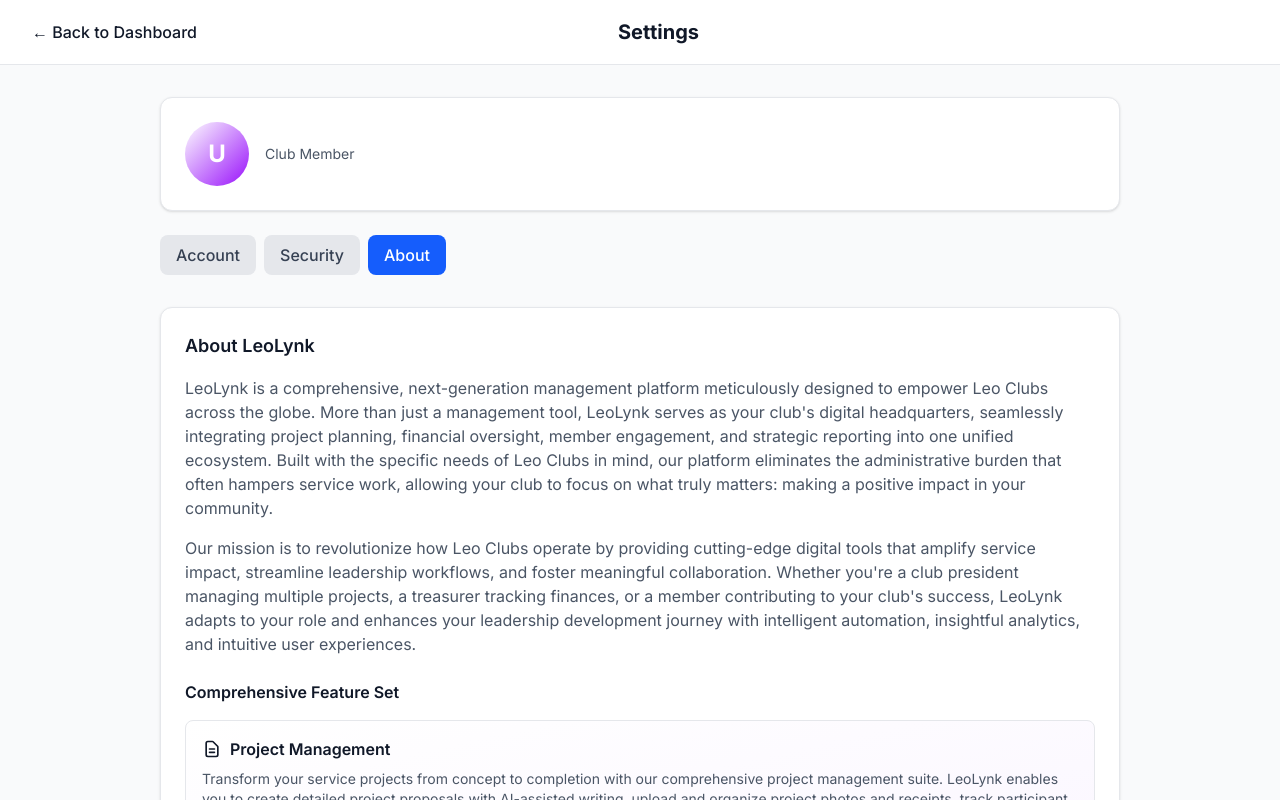
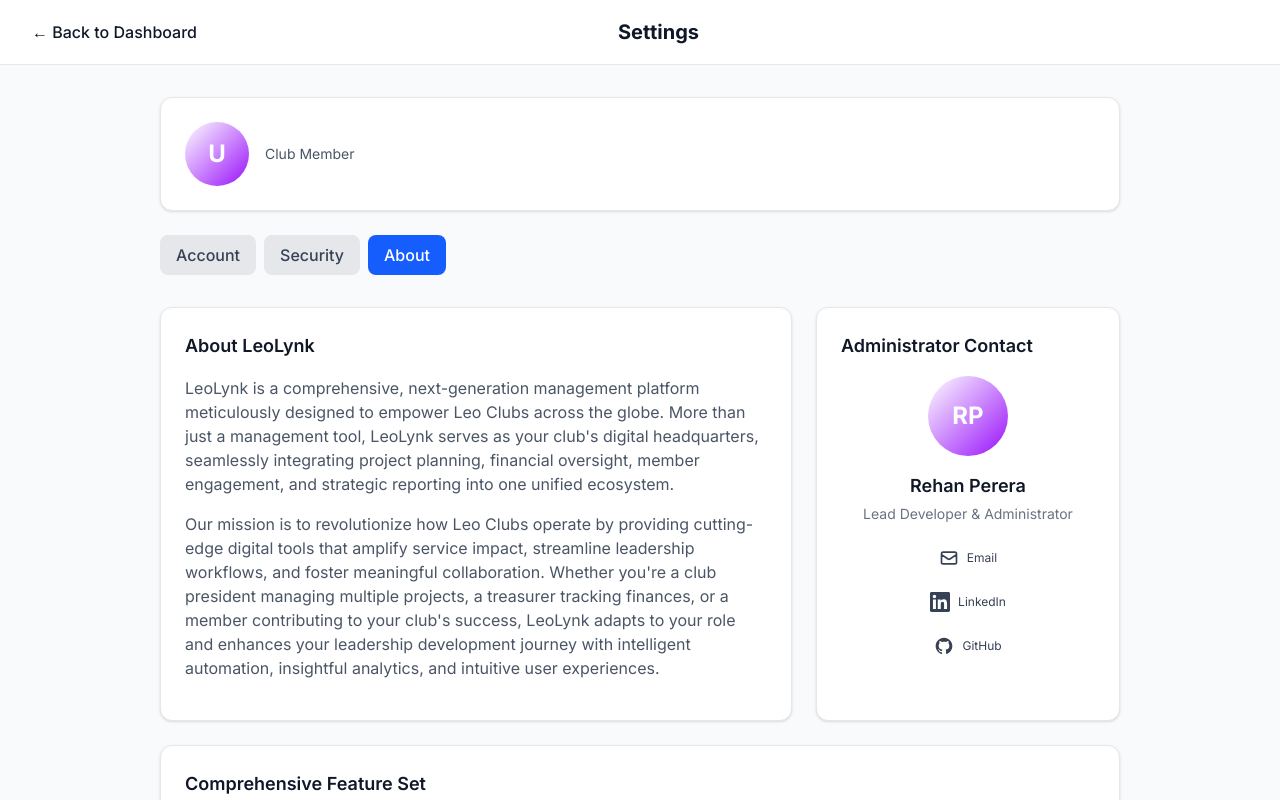
Before and after one commit to Rehanperer/leo-management, a Next.js app in the folder leo-management/: page /dashboard/settings in a window 1280 px wide. Both pictures are taken after a click on the button "About". Shown: the top 800 px of the page. Built offline with nearby package versions, Linux system fonts and the light colour scheme.

Commit message:
feat: introduce administrator contact information and refine the layout of the about section on the settings page.

```diff
--- a/leo-management/app/dashboard/settings/page.tsx
+++ b/leo-management/app/dashboard/settings/page.tsx
@@ -354,15 +354,17 @@
                 {/* About Section */}
                 {activeTab === 'about' && (
                     <div className="space-y-6 animate-fade-in">
-                        <div className="card">
+                        {/* Two-column layout for About and Contact */}
+                        <div className="grid grid-cols-1 lg:grid-cols-3 gap-6">
+                            {/* About LeoLynk - Takes 2 columns */}
+                            <div className="lg:col-span-2">
+                                <div className="card h-full">
                                     <h3 className="text-lg font-semibold text-gray-900 mb-4">About LeoLynk</h3>
                                     <div className="prose prose-sm max-w-none text-gray-600">
                                         <p className="mb-4">
                                             LeoLynk is a comprehensive, next-generation management platform meticulously designed to empower Leo Clubs across the globe.
                                             More than just a management tool, LeoLynk serves as your club's digital headquarters, seamlessly integrating project planning,
-                                    financial oversight, member engagement, and strategic reporting into one unified ecosystem. Built with the specific needs of
-                                    Leo Clubs in mind, our platform eliminates the administrative burden that often hampers service work, allowing your club to
-                                    focus on what truly matters: making a positive impact in your community.
+                                            financial oversight, member engagement, and strategic reporting into one unified ecosystem.
                                         </p>
                                         <p className="mb-4">
                                             Our mission is to revolutionize how Leo Clubs operate by providing cutting-edge digital tools that amplify service impact,
@@ -370,10 +372,68 @@
                                             a treasurer tracking finances, or a member contributing to your club's success, LeoLynk adapts to your role and enhances
                                             your leadership development journey with intelligent automation, insightful analytics, and intuitive user experiences.
                                         </p>
+                                    </div>
+                                </div>
+                            </div>
 
-                                <div className="mt-6">
-                                    <h4 className="font-semibold text-gray-900 mb-4 text-base">Comprehensive Feature Set</h4>
+                            {/* Administrator Contact - Takes 1 column on the right */}
+                            <div className="lg:col-span-1">
+                                <div className="card h-full">
+                                    <h3 className="text-lg font-semibold text-gray-900 mb-4">Administrator Contact</h3>
+                                    <div className="flex flex-col items-center text-center">
+                                        <div className="w-20 h-20 bg-gradient-to-br from-leo-600 to-purple-600 rounded-full flex items-center justify-center text-white mb-4">
+                                            <span className="text-2xl font-bold">RP</span>
+                                        </div>
+                                        <h4 className="font-semibold text-gray-900 text-lg mb-1">Rehan Perera</h4>
+                                        <p className="text-sm text-gray-500 mb-4">Lead Developer & Administrator</p>
 
+                                        {/* Contact Links */}
+                                        <div className="space-y-2 w-full">
+                                            <a
+                                                href="mailto:pererarehan2007@gmail.com"
+                                                className="flex items-center justify-center gap-2 text-gray-700 hover:text-leo-600 text-sm py-2 px-3 rounded-lg hover:bg-leo-50 transition-colors"
+                                                target="_blank"
+                                                rel="noopener noreferrer"
+                                            >
+                                                <svg className="w-5 h-5" fill="none" stroke="currentColor" viewBox="0 0 24 24">
+                                                    <path strokeLinecap="round" strokeLinejoin="round" strokeWidth={2} d="M3 8l7.89 5.26a2 2 0 002.22 0L21 8M5 19h14a2 2 0 002-2V7a2 2 0 00-2-2H5a2 2 0 00-2 2v10a2 2 0 002 2z" />
+                                                </svg>
+                                                <span className="text-xs">Email</span>
+                                            </a>
+
+                                            <a
+                                                href="https://www.linkedin.com/in/rehan-perera-09a9752b6/"
+                                                className="flex items-center justify-center gap-2 text-gray-700 hover:text-blue-600 text-sm py-2 px-3 rounded-lg hover:bg-blue-50 transition-colors"
+                                                target="_blank"
+                                                rel="noopener noreferrer"
+                                            >
+                                                <svg className="w-5 h-5" fill="currentColor" viewBox="0 0 24 24">
+                                                    <path d="M20.447 20.452h-3.554v-5.569c0-1.328-.027-3.037-1.852-3.037-1.853 0-2.136 1.445-2.136 2.939v5.667H9.351V9h3.414v1.561h.046c.477-.9 1.637-1.85 3.37-1.85 3.601 0 4.267 2.37 4.267 5.455v6.286zM5.337 7.433c-1.144 0-2.063-.926-2.063-2.065 0-1.138.92-2.063 2.063-2.063 1.14 0 2.064.925 2.064 2.063 0 1.139-.925 2.065-2.064 2.065zm1.782 13.019H3.555V9h3.564v11.452zM22.225 0H1.771C.792 0 0 .774 0 1.729v20.542C0 23.227.792 24 1.771 24h20.451C23.2 24 24 23.227 24 22.271V1.729C24 .774 23.2 0 22.222 0h.003z" />
+                                                </svg>
+                                                <span className="text-xs">LinkedIn</span>
+                                            </a>
+
+                                            <a
+                                                href="https://github.com/Rehanperer"
+                                                className="flex items-center justify-center gap-2 text-gray-700 hover:text-gray-900 text-sm py-2 px-3 rounded-lg hover:bg-gray-100 transition-colors"
+                                                target="_blank"
+                                                rel="noopener noreferrer"
+                                            >
+                                                <svg className="w-5 h-5" fill="currentColor" viewBox="0 0 24 24">
+                                                    <path fillRule="evenodd" clipRule="evenodd" d="M12 2C6.477 2 2 6.477 2 12c0 4.42 2.865 8.17 6.839 9.49.5.092.682-.217.682-.482 0-.237-.008-.866-.013-1.7-2.782.603-3.369-1.34-3.369-1.34-.454-1.156-1.11-1.463-1.11-1.463-.908-.62.069-.608.069-.608 1.003.07 1.531 1.03 1.531 1.03.892 1.529 2.341 1.087 2.91.831.092-.646.35-1.086.636-1.336-2.22-.253-4.555-1.11-4.555-4.943 0-1.091.39-1.984 1.029-2.683-.103-.253-.446-1.27.098-2.647 0 0 .84-.269 2.75 1.025A9.578 9.578 0 0112 6.836c.85.004 1.705.114 2.504.336 1.909-1.294 2.747-1.025 2.747-1.025.546 1.377.203 2.394.1 2.647.64.699 1.028 1.592 1.028 2.683 0 3.842-2.339 4.687-4.566 4.935.359.309.678.919.678 1.852 0 1.336-.012 2.415-.012 2.743 0 .267.18.578.688.48C19.138 20.167 22 16.418 22 12c0-5.523-4.477-10-10-10z" />
+                                                </svg>
+                                                <span className="text-xs">GitHub</span>
+                                            </a>
+                                        </div>
+                                    </div>
+                                </div>
+                            </div>
+                        </div>
+
+                        {/* Features Section - Full width below */}
+                        <div className="card">
+                            <h3 className="text-lg font-semibold text-gray-900 mb-4">Comprehensive Feature Set</h3>
+                            <div className="prose prose-sm max-w-none text-gray-600">
                                 <div className="space-y-4 mb-4">
                                     <div className="bg-gradient-to-br from-leo-50 to-purple-50 p-4 rounded-lg border border-leo-200">
                                         <h5 className="font-semibold text-gray-900 mb-2 flex items-center gap-2">
@@ -541,28 +601,6 @@
                             </div>
                         </div>
                     </div>
-
-                        <div className="card">
-                            <h3 className="text-lg font-semibold text-gray-900 mb-4">Administrator Contact</h3>
-                            <div className="flex items-start gap-4">
-                                <div className="w-12 h-12 bg-leo-100 rounded-full flex items-center justify-center text-leo-600">
-                                    <svg className="w-6 h-6" fill="none" stroke="currentColor" viewBox="0 0 24 24">
-                                        <path strokeLinecap="round" strokeLinejoin="round" strokeWidth={2} d="M16 7a4 4 0 11-8 0 4 4 0 018 0zM12 14a7 7 0 00-7 7h14a7 7 0 00-7-7z" />
-                                    </svg>
-                                </div>
-                                <div>
-                                    <h4 className="font-medium text-gray-900">Rehan Perera</h4>
-                                    <p className="text-sm text-gray-500 mb-2">Lead Developer & Administrator</p>
-                                    <a href="mailto:pererarehan2007@gmail.com" className="text-leo-600 hover:text-leo-700 text-sm flex items-center gap-1">
-                                        <svg className="w-4 h-4" fill="none" stroke="currentColor" viewBox="0 0 24 24">
-                                            <path strokeLinecap="round" strokeLinejoin="round" strokeWidth={2} d="M3 8l7.89 5.26a2 2 0 002.22 0L21 8M5 19h14a2 2 0 002-2V7a2 2 0 00-2-2H5a2 2 0 00-2 2v10a2 2 0 002 2z" />
-                                        </svg>
-                                        pererarehan2007@gmail.com
-                                    </a>
-                                </div>
-                            </div>
-                        </div>
-                    </div>
                 )}
 
                 {/* Footer */}
```
Lines whose indentation alone changed are shown as unchanged.
